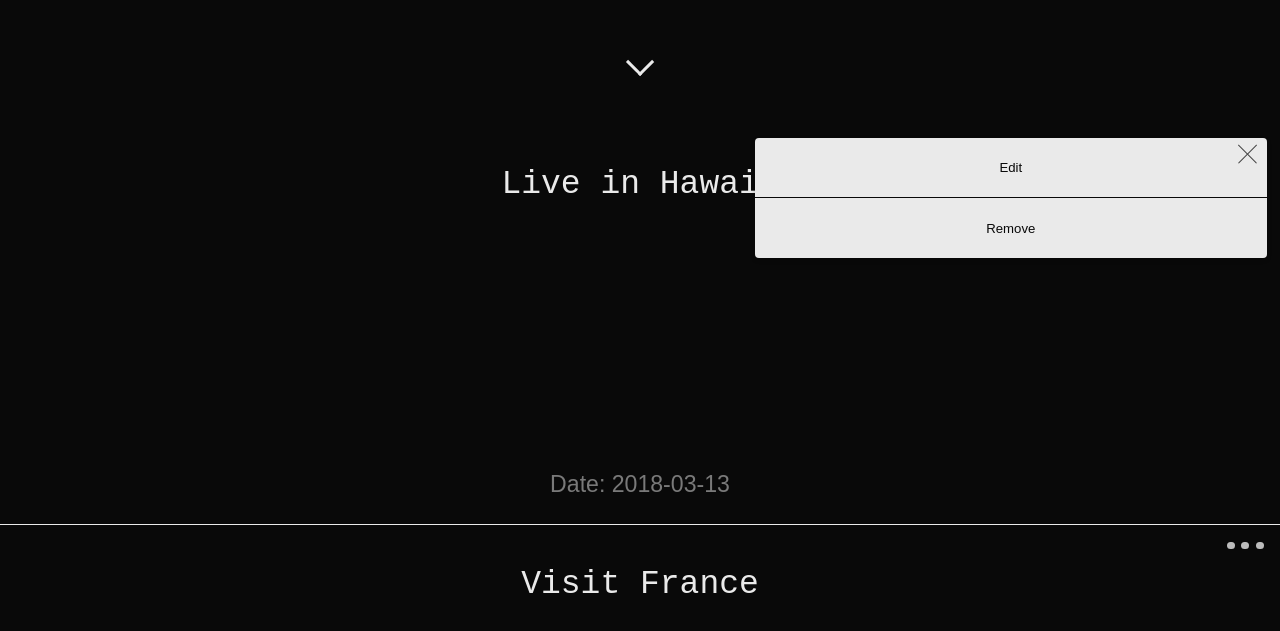
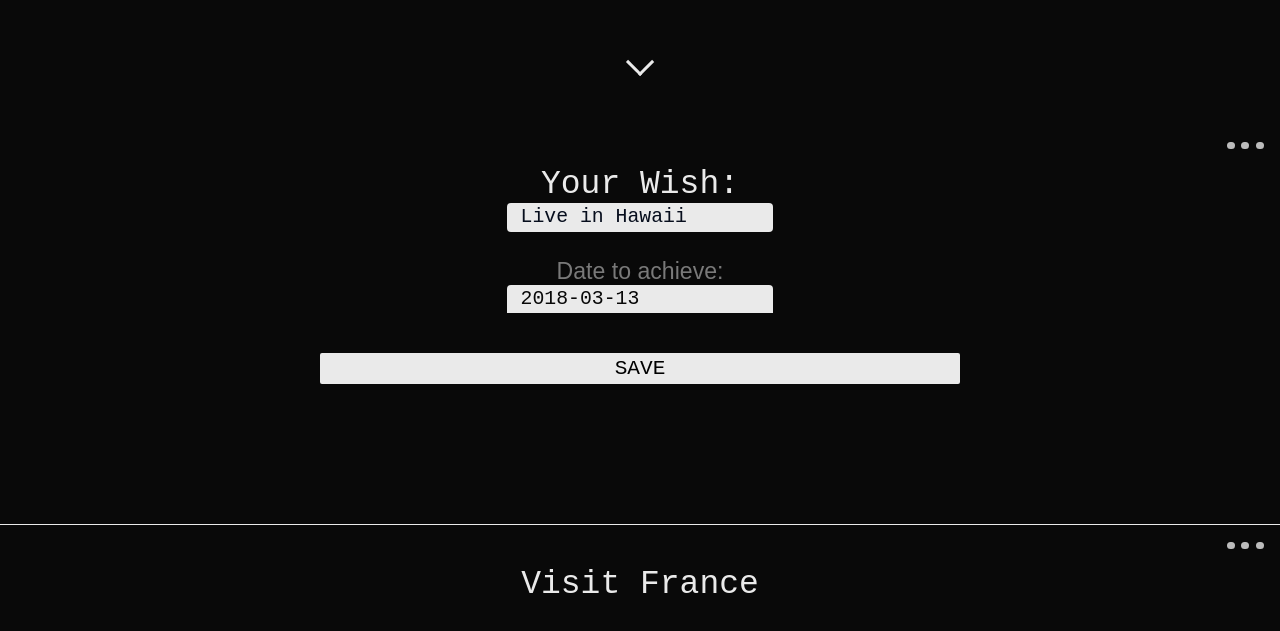
Before and after one commit to DimasiX/kids-helper, a React (Create React App) app: page / in a window 1280 px wide. Shown: the part 675-1306 px from the top of the page. Built offline with nearby package versions, Linux system fonts and the light colour scheme; a web font is replaced by a local one.

Commit message:
add styles for saving wish button

```diff
--- a/src/app/components/HomePage/Wish/Info/WishInfoEdit.jsx
+++ b/src/app/components/HomePage/Wish/Info/WishInfoEdit.jsx
@@ -27,7 +27,7 @@ class WishInfoEdit extends Component {
             <DayPickerInput
               onDayChange={onDateChange}
               value={dateToAchieve}
-              showOverlay={true}
+              showOverlay={false}
               placeholder="Select Date"
             />
           </div>
--- a/src/app/components/HomePage/Wish/SaveWishButton.jsx
+++ b/src/app/components/HomePage/Wish/SaveWishButton.jsx
@@ -4,7 +4,7 @@ class SaveWishButton extends Component {
   render() {
     const { onClick, wish } = this.props;
 
-    return wish.isEditing ? <button onClick={onClick}>SAVE</button> : null;
+    return wish.isEditing ? <button className="wish__info__save" onClick={onClick}>SAVE</button> : null;
   }
 }
 
--- a/src/app/styles/css/index.css
+++ b/src/app/styles/css/index.css
@@ -105,6 +105,19 @@ body {
       margin-bottom: 2rem; }
       .wish__info__date p {
         font-size: 1.75rem; }
+    .wish__info__save {
+      width: 50%;
+      padding: 0.25rem 1rem;
+      margin-top: 1rem;
+      border-radius: 2px;
+      font-size: 1.6rem;
+      font-family: "Inconsolata", monospace;
+      background: #eaeaea;
+      border: none;
+      cursor: pointer;
+      transition: background 0.15s; }
+      .wish__info__save:hover {
+        background: #464646; }
 
 .plus {
   display: flex;
@@ -161,6 +174,10 @@ body {
   border-radius: 4px;
   top: 0; }
   .DayPickerInput input {
+    font-family: "Inconsolata", monospace;
+    display: flex;
+    justify-content: center;
+    align-items: center;
     color: #090909;
     background-color: #eaeaea;
     padding: 0.25rem 0;
--- a/src/app/styles/scss/components/daypicker-input.scss
+++ b/src/app/styles/scss/components/daypicker-input.scss
@@ -3,6 +3,13 @@
   border-radius: 4px;
   top: 0;
   input {
+
+    font-family: "Inconsolata", monospace;
+
+    display: flex;
+    justify-content: center;
+    align-items: center;
+
     color: $elegant_dark;
     background-color: $elegant_white;
 
--- a/src/app/styles/scss/components/wish/wish.scss
+++ b/src/app/styles/scss/components/wish/wish.scss
@@ -87,5 +87,29 @@
         font-size: 1.75rem;
       }
     }
+    &__save {
+      width: 50%;
+
+      padding: 0.25rem 1rem;
+
+      margin-top: 1rem;
+
+      border-radius: 2px;
+
+      font-size: 1.6rem;
+      font-family: "Inconsolata", monospace;
+
+      background: $elegant_white;
+
+      border: none;
+
+      cursor: pointer;
+
+      transition: background 0.15s;
+
+      &:hover {
+        background: $elegant_half_dark;
+      }
+    }
   }
 }
--- a/src/store/reducers/reducer.wishes.js
+++ b/src/store/reducers/reducer.wishes.js
@@ -4,8 +4,8 @@ const initialState = {
   wishID: {
     wishText: "Live in Hawaii",
     dateToAchieve: moment(),
-    isEditing: false,
-    isMenuOpen: true
+    isEditing: true,
+    isMenuOpen: false
   },
   wishID2: {
     wishText: "Visit France",
```
Also changed, not shown: 1 other file (tests, documents, lock files or other folders).
